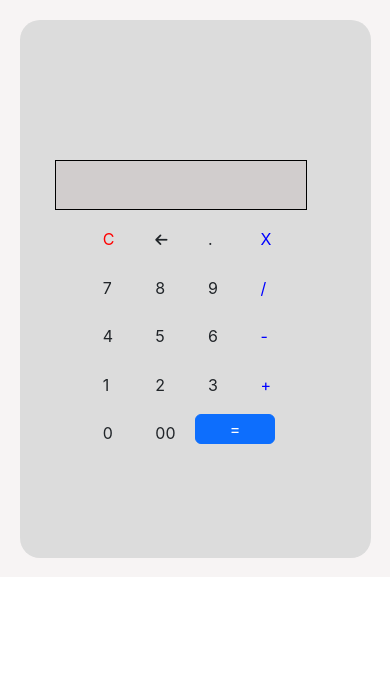
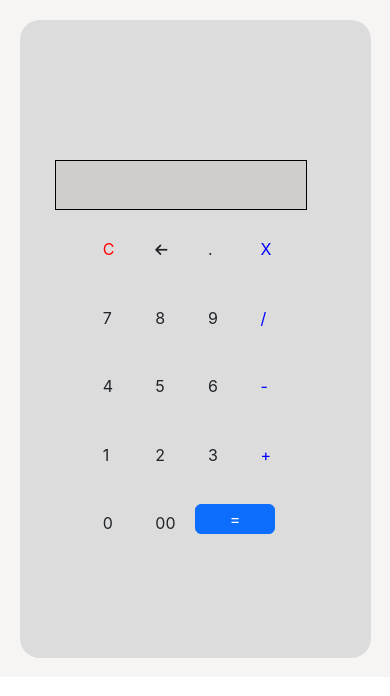
Before and after one commit to Praveenraj-subramaniyan/calculator, a React (Create React App) app: page / in a window 390 px wide. Shown: the top 696 px of the page. Built offline with nearby package versions, Linux system fonts and the light colour scheme.

Commit message:
Css changes

```diff
--- a/src/App.css
+++ b/src/App.css
@@ -53,6 +53,8 @@
     width: 100%;
   }
   button{
+    margin: 10px;
+    margin-left: 0px;
     width:auto;
   }
 }
```
